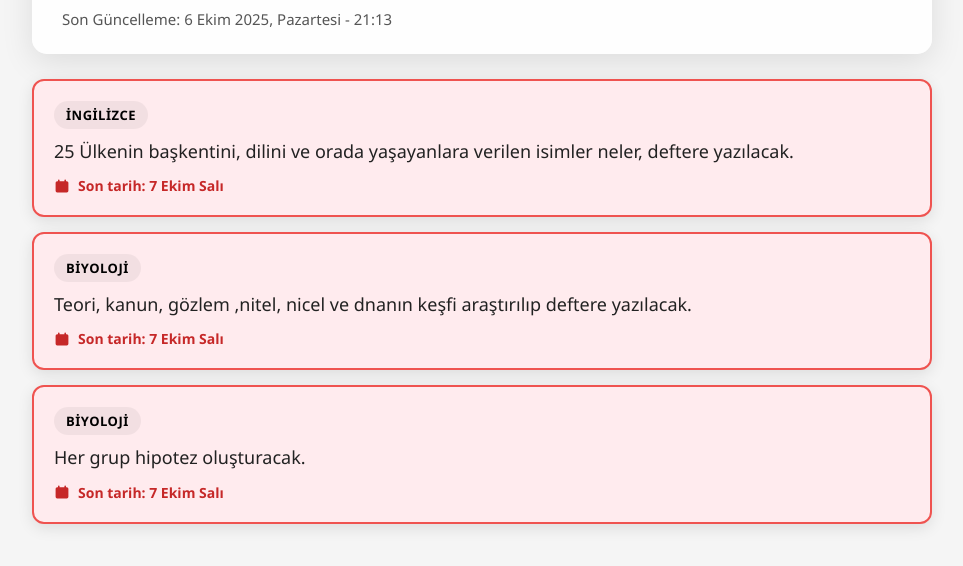
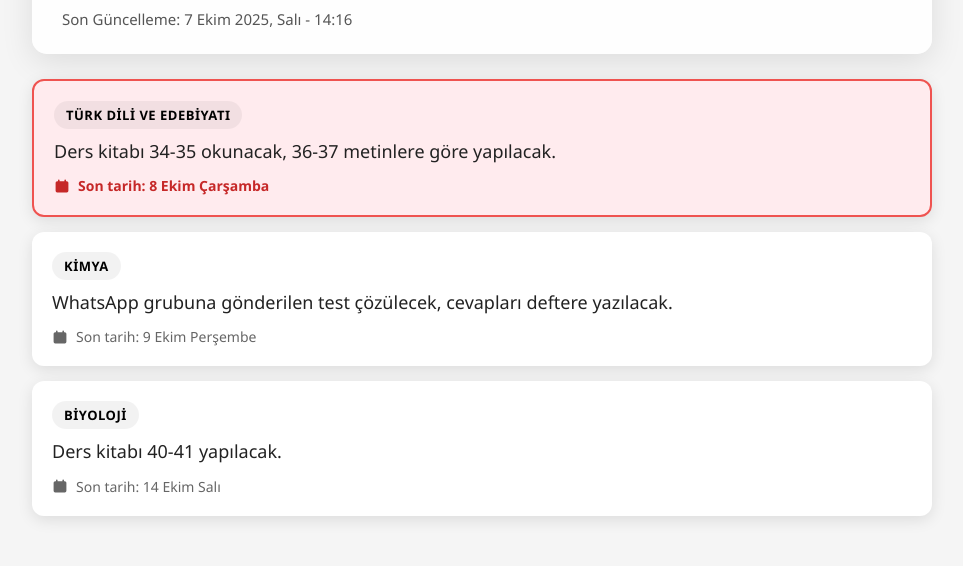
Before and after one commit to 9bascal/odevler, a plain HTML site: page index.html in a window 1280 px wide. Shown: the part 86-652 px from the top of the page, without its empty margins (158-1121 px from the left). Drawn offline with Linux system fonts and the light colour scheme.

Commit message:
7 Ekim 2025 Salı

```diff
--- a/index.html
+++ b/index.html
@@ -130,20 +130,20 @@
         // ÖDEVLERİ BURAYA EKLE - Çok basit!
         const homeworks = [
             {
-                subject: "İNGİLİZCE",
-                task: "25 Ülkenin başkentini, dilini ve orada yaşayanlara verilen isimler neler, deftere yazılacak.",
-                deadline: "2025-10-07" // YYYY-AA-GG formatında
+                subject: "TÜRK DİLİ VE EDEBİYATI",
+                task: "Ders kitabı 34-35 okunacak, 36-37 metinlere göre yapılacak.",
+                deadline: "2025-10-08" // YYYY-AA-GG formatında
             },
             {
                 subject: "BİYOLOJİ",
-                task: "Teori, kanun, gözlem ,nitel, nicel ve dnanın keşfi araştırılıp deftere yazılacak.",
-                deadline: "2025-10-07"
+                task: "Ders kitabı 40-41 yapılacak.",
+                deadline: "2025-10-14" // YYYY-AA-GG formatında
             },
             {
-                subject: "BİYOLOJİ",
-                task: "Her grup hipotez oluşturacak.",
-                deadline: "2025-10-07"
-            },
+                subject: "KİMYA",
+                task: "WhatsApp grubuna gönderilen test çözülecek, cevapları deftere yazılacak.",
+                deadline: "2025-10-09" // YYYY-AA-GG formatında
+            }
         ];
 
         // Otomatik tarih ve saat gösterimi
@@ -151,7 +151,7 @@
         const days = ['Pazar', 'Pazartesi', 'Salı', 'Çarşamba', 'Perşembe', 'Cuma', 'Cumartesi'];
         const months = ['Ocak', 'Şubat', 'Mart', 'Nisan', 'Mayıs', 'Haziran', 'Temmuz', 'Ağustos', 'Eylül', 'Ekim', 'Kasım', 'Aralık'];
 
-        const updateTimeText = `Son Güncelleme: 6 Ekim 2025, Pazartesi - 21:13`;
+        const updateTimeText = `Son Güncelleme: 7 Ekim 2025, Salı - 14:16`;
         document.getElementById('updateTime').textContent = updateTimeText;
 
         // Tarihleri karşılaştırma fonksiyonu
```
